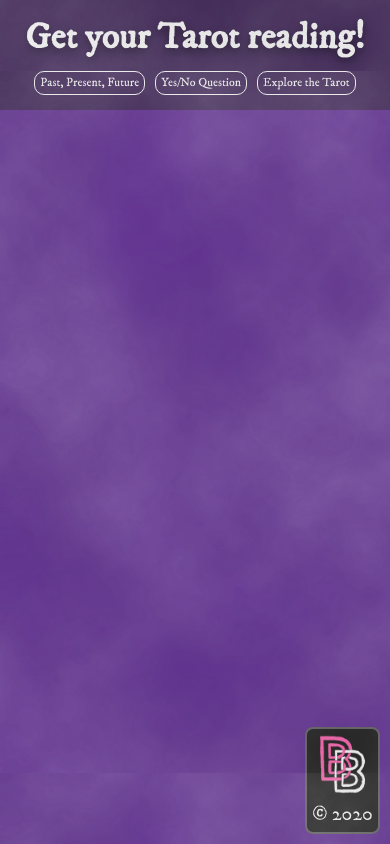
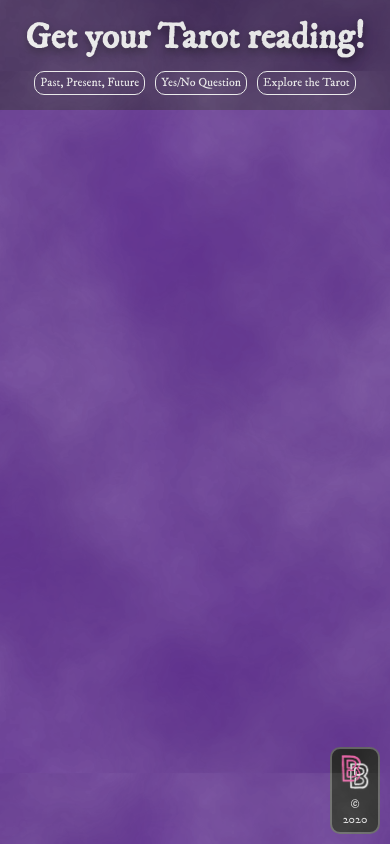
Before and after one commit to bryanbloomquist/tarot-reader, a React (Create React App) app: page / in a window 390 px wide. Built offline with nearby package versions, Linux system fonts and the light colour scheme.

Commit message:
styling and mobile fixes

```diff
--- a/src/Components/TarotCard/TarotCard.js
+++ b/src/Components/TarotCard/TarotCard.js
@@ -5,7 +5,11 @@ const TarotCard = props => {
         <img
             src={props.src}
             alt={props.alt}
-            className={"tarot-card animated flipInY delay-" + props.delay + "s"}
+            className={
+                props.delay || props.delay === 0
+                    ? "tarot-card animated flipInY delay-" + props.delay + "s"
+                    : "tarot-card animated fadeIn"
+            }
             value={props.id}
             onClick={props.onClick}
         />
--- a/src/SCSS/Abstracts/_variables.scss
+++ b/src/SCSS/Abstracts/_variables.scss
@@ -2,8 +2,8 @@ $color-black: #000000;
 $color-white: #ffffff;
 $color-purple: #663399;
 
-$color-gray-dark: #222222;
+$color-gray: #222222;
 
-$color-gray-subdued: rgba($color-gray-dark, 0.25);
+$color-gray-subdued: rgba($color-gray, 0.5);
 
 $font-serif: "IM Fell DW Pica", serif;
--- a/src/SCSS/Components/_button.scss
+++ b/src/SCSS/Components/_button.scss
@@ -13,7 +13,7 @@
 
     &:hover {
         background-color: $color-white;
-        color: $color-gray-dark;
+        color: $color-gray;
     }
 
     @include respond(tablet) {
@@ -25,6 +25,6 @@
     &--submit {
         border-style: outset;
         background-color: rgba($color-white, 0.75);
-        color: $color-gray-dark;
+        color: $color-gray;
     }
 }
--- a/src/SCSS/Components/_container.scss
+++ b/src/SCSS/Components/_container.scss
@@ -36,17 +36,17 @@
         }
 
         &--reading {
-            margin: -2rem auto 4rem;
+            margin: 2rem auto 2rem;
             padding: 2rem;
             width: 85%;
-            background-color: $color-gray-dark;
+            background-color: $color-gray;
             color: $color-white;
             border: 2px solid white;
             border-radius: 2rem;
 
             @include respond(tablet) {
-                margin: 4rem auto;
-                width: 66%;
+                margin: -15rem auto 0;
+                width: 60rem;
             }
 
             & p {
--- a/src/SCSS/Components/_hero.scss
+++ b/src/SCSS/Components/_hero.scss
@@ -1,14 +1,14 @@
 .hero {
     padding: 2rem 1rem 1rem;
     text-align: center;
-    background-color: rgba($color-gray-dark, .5);
+    background-color: rgba($color-gray, 0.5);
 
     &__title {
         font-size: 3.6rem;
         color: $color-white;
         margin-bottom: 1rem;
         line-height: 1;
-        text-shadow: 0px 4px 8px rgba($color-black, .5);
+        text-shadow: 0px 4px 8px rgba($color-black, 0.5);
 
         @include respond(tablet) {
             font-size: 6rem;
--- a/src/SCSS/Components/_input.scss
+++ b/src/SCSS/Components/_input.scss
@@ -3,7 +3,7 @@
 
     &--question {
         padding: 0.8rem 2rem;
-        background-color: $color-gray-subdued;
+        background-color: rgba($color-gray, 0.25);
         border-radius: 1rem;
         color: $color-white;
         font-size: 1.6rem;
--- a/src/SCSS/Components/_logo.scss
+++ b/src/SCSS/Components/_logo.scss
@@ -1,12 +1,16 @@
 .logo {
     position: fixed;
-    bottom: 10px;
-    right: 10px;
-    width: 75px;
-    padding: 5px;
-    background-color: $color-gray-dark;
-    border-radius: 8px;
+    bottom: 1rem;
+    right: 1rem;
+    width: 5rem;
+    padding: 0.5rem;
+    background-color: $color-gray;
+    border-radius: 1rem;
     border: 2px solid #666;
+
+    @include respond(tablet) {
+        width: 7.5rem;
+    }
 
     img {
         width: 100%;
@@ -14,5 +18,10 @@
     p {
         color: $color-white;
         text-align: center;
+        font-size: 12px;
+
+        @include respond(tablet) {
+            font-size: 16px;
+        }
     }
 }
--- a/src/SCSS/Components/_modal.scss
+++ b/src/SCSS/Components/_modal.scss
@@ -3,7 +3,7 @@
     display: flex;
     flex-direction: column;
     z-index: 500;
-    background-color: $color-gray-dark;
+    background-color: $color-gray;
     width: 90%;
     max-height: 80%;
     border: 1px solid $color-white;
@@ -21,6 +21,11 @@
         flex-direction: row;
     }
 
+    @media only screen and (min-width: 800px) {
+        width: 80rem;
+        left: calc(50% - 40rem);
+    }
+
     &__backdrop {
         width: 100%;
         height: 100%;
@@ -28,7 +33,7 @@
         z-index: 100;
         left: 0;
         top: 0;
-        background-color: $color-gray-subdued;
+        background-color: rgba($color-gray, 0.75);
     }
 
     .tarot-card {
@@ -36,15 +41,15 @@
         margin: 2rem auto;
         box-shadow: none;
         align-self: flex-start;
+        width: 75%;
 
-        // @include respond(tablet) {
-        //     margin: 0 2rem 0 0;
-        // }
+        @media only screen and (min-width: 600px) {
+            width: calc(40% - 4rem);
+        }
     }
 
     &__body {
         padding: 2rem 1rem;
-        overflow-y: auto;
         width: 100%;
         color: $color-white;
 
@@ -68,7 +73,7 @@
             text-align: center;
 
             span {
-                font-size: .8em;
+                font-size: 0.8em;
                 display: block;
             }
         }
@@ -82,13 +87,14 @@
         height: 2rem;
         font-size: 1rem;
         border-radius: 100%;
+        border-style: solid;
         cursor: pointer;
 
         &::before,
         &::after {
             content: "";
             position: absolute;
-            border-top: 2px solid $color-gray-dark;
+            border-top: 2px solid $color-gray;
             height: 2px;
             width: 1.2rem;
             left: 50%;
```
Also changed, not shown: src/Components/Modal/Modal.js (+2 -12 lines).
